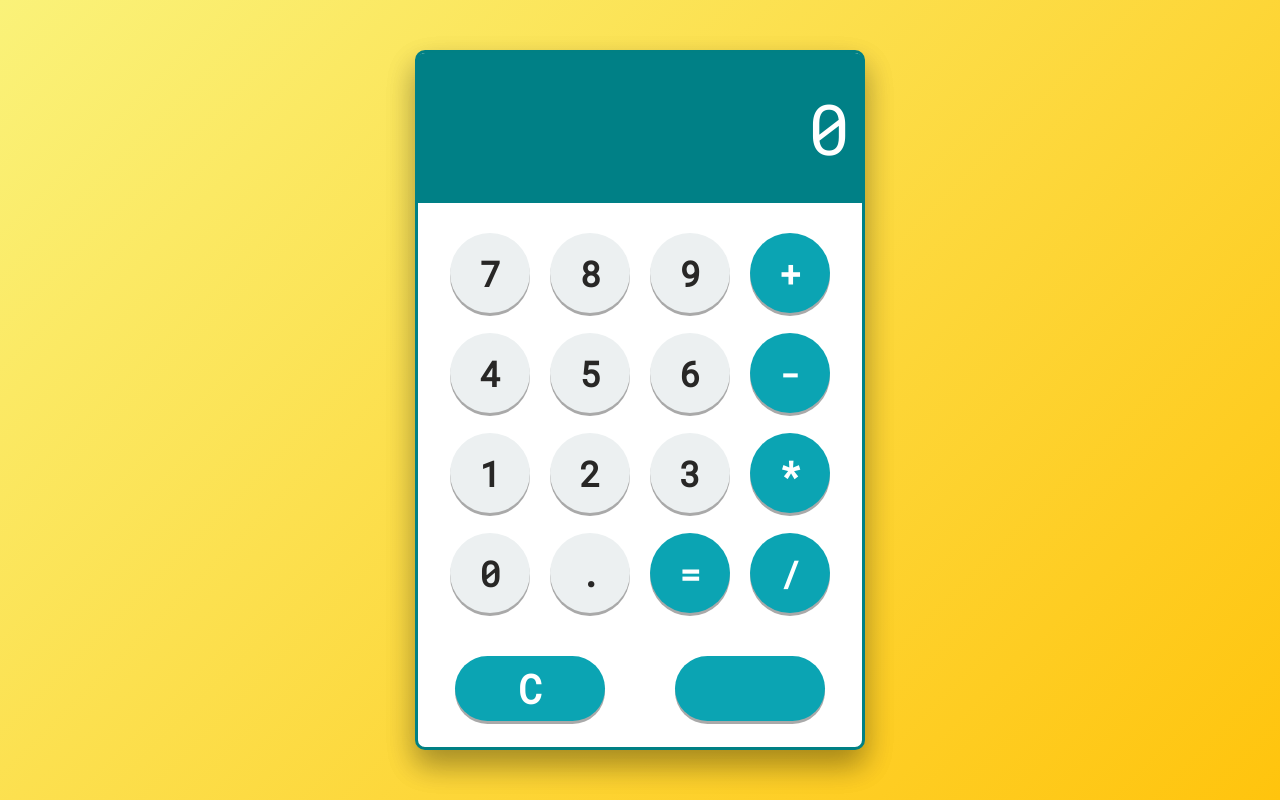
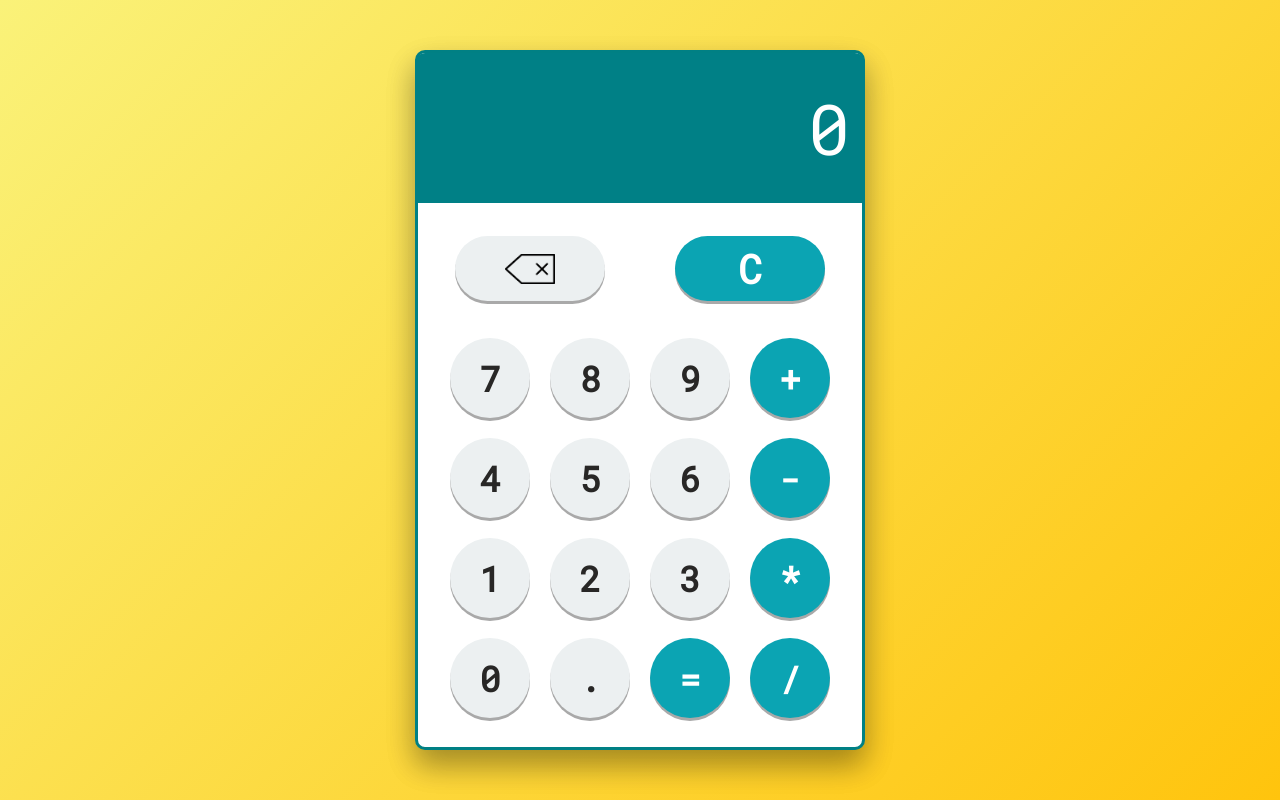
Before and after one commit to SpirosNatsios/Calculator, a plain HTML site: page index.html in a window 1280 px wide. Drawn offline with Linux system fonts and the light colour scheme.

Commit message:
finished

```diff
--- a/index.html
+++ b/index.html
@@ -18,6 +18,12 @@
   <body>
     <div class="main-container">
       <div class="display"><p>0</p></div>
+      <div class="bottom-buttons">
+        <button class="button" id="backspase">
+          <img src="del.png" alt="" />
+        </button>
+        <button class="button" id="clear">C</button>
+      </div>
       <div class="buttons">
         <button class="number" data-key="55">7</button>
         <button class="number">8</button>
@@ -36,10 +42,6 @@
         <button class="button" id="equal">=</button>
         <button class="button operator" id="divide">/</button>
       </div>
-      <div class="bottom-buttons">
-        <button class="button operator" id="clear">C</button>
-        <button class="button operator" id="backspase">&#xe14a;</button>
-      </div>
     </div>
     <script src="script.js"></script>
   </body>
--- a/script.js
+++ b/script.js
@@ -103,7 +103,11 @@ function multiply(num1, num2) {
 
 function divide(num1, num2) {
   if (num2 != 0) {
-    if (String(num1 / num2).includes(".")) return (num1 / num2).toFixed(3);
+    if (String(num1 / num2).includes(".")) {
+      outcome = Number((num1 / num2).toString());
+      if (String(outcome.length >= 10)) return outcome.toFixed(3);
+      return outcome;
+    }
 
     return num1 / num2;
   }
--- a/style.css
+++ b/style.css
@@ -29,7 +29,6 @@ body {
   width: 450px;
   height: 150px;
   background-color: #008086;
-  margin-bottom: 30px;
   display: flex;
   align-items: center;
   padding-right: 15px;
@@ -42,7 +41,6 @@ body {
 .display > * {
   font-size: 70px;
   color: #ffffff;
-  width: fit-content;
 }
 
 .buttons {
@@ -66,14 +64,16 @@ body {
   width: 440px;
   height: 100px;
   display: flex;
-  margin-top: 25px;
+  margin-top: 15px;
   align-items: center;
   justify-content: space-around;
   background-color: #ffffff;
+  margin-bottom: 20px;
 }
 
 .operator,
-#equal {
+#equal,
+#clear {
   background-color: #0ba4b3;
   color: #ffffff;
 }
@@ -92,10 +92,20 @@ button {
   color: #282726;
 }
 button:hover {
-  background-color: #9acdff;
+  cursor: pointer;
 }
 
 button:active {
   box-shadow: 0 1px #666;
   transform: translateY(4px);
 }
+
+#equal button:hover,
+#clear button:hover {
+  background-color: #9acdff;
+}
+
+img {
+  width: 50px;
+  height: 30px;
+}
```
Also changed, not shown: del.png (added).
